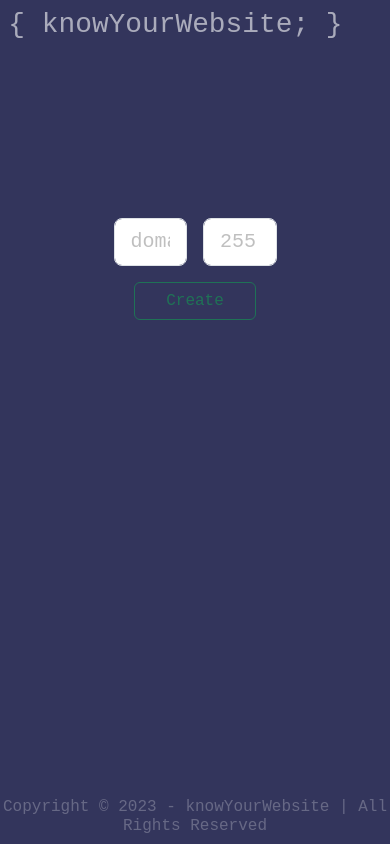
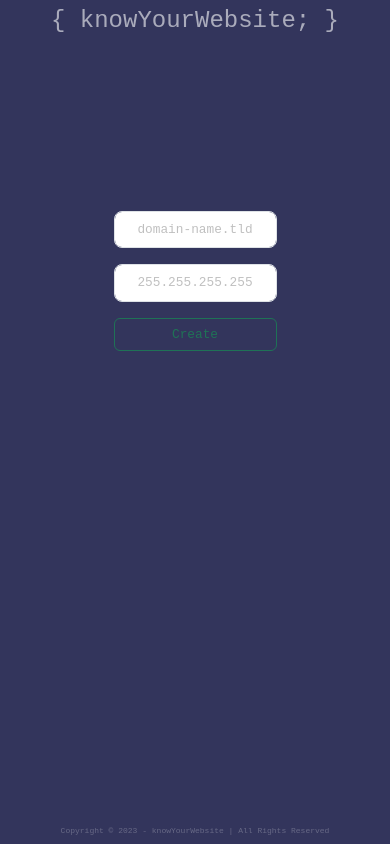
Before and after one commit to dimixlol/hosts-proxy, a Vue app: page / in a window 390 px wide. Built offline with nearby package versions, Linux system fonts and the light colour scheme; no server answers; what vue-cookies would draw is missing.

Commit message:
feat(styles): add responsive css

```diff
--- a/index.html
+++ b/index.html
@@ -9,8 +9,8 @@
     <link rel="preconnect" href="https://fonts.gstatic.com" crossorigin>
     <link href="https://fonts.googleapis.com/css2?family=Kanit:wght@600&display=swap" rel="stylesheet">
   </head>
-  <body class="min-vh-100 overflow-hidden">
-    <div id="app-container" class="min-vh-100 d-flex flex-column"></div>
+  <body class="min-vh-100">
+    <div id="app-container" class="min-vh-100 d-flex flex-column overflow-hidden"></div>
     <script type="module" src="/src/main.ts"></script>
   </body>
 </html>
--- a/src/App.vue
+++ b/src/App.vue
@@ -1,17 +1,60 @@
 <template>
   <header>
-    <a href="/" class="link-light text-decoration-none"><h1 class="user-select-none">{ {{ appName }}; }</h1></a>
+    <a href="/" class="link-light text-decoration-none">
+      <h1 class="site-name user-select-none">{ {{ appName }}; }</h1>
+    </a>
     <notification class="notification-container  min-vw-100 end-0 position-absolute d-flex justify-content-center"/>
   </header>
     <router-view id="app" class="d-flex flex-grow-1 flex-column"/>
     <footer>
-      <h6 class="user-select-none text-center opacity-25">{{ copyRightString }}</h6>
+      <h6 class="footer-size user-select-none text-center opacity-25">{{ copyRightString }}</h6>
     </footer>
 </template>
 
 <style lang="scss">
 @use "assets/scss/variables" as v;
-h1 { opacity: 60%; font-size: 3em; padding: .3em; }
+@import "bootstrap/scss/functions";
+@import "bootstrap/scss/variables";
+@import "bootstrap/scss/mixins";
+
+h1 {
+  white-space: nowrap;
+  &.site-name {
+    opacity: 60%;
+    font-size: 1.5em;
+    padding: .3em;
+    text-align: center;
+    @include media-breakpoint-up(sm) {
+      & {
+        font-size: 2.25em;
+      }
+    }
+    @include media-breakpoint-up(lg) {
+      & {
+        font-size: 3em;
+        text-align: left;
+      }
+    }
+  }
+}
+
+h6 {
+  white-space: nowrap;
+  &.footer-size {
+    font-size: .5em;
+    @include media-breakpoint-up(sm) {
+      & {
+        font-size: .75em;
+      }
+    }
+    @include media-breakpoint-up(lg) {
+      & {
+        font-size: 1em;
+      }
+    }
+  }
+}
+
 #app-container { background: v.$main-bg-color; color: v.$main-f-color; }
 .notification-container { top: -2.5rem;max-height: 10em; }
 body { --bs-body-font-family: 'Share Tech Mono', monospace; }
--- a/src/components/Form.vue
+++ b/src/components/Form.vue
@@ -5,12 +5,12 @@
       :name="item"
       :placeholder="props.placeholder||''"
       :required="props.required||false"
-      class="form-control form-control-lg submit"
+      class=" form-size form-font form-control  submit"
       @input="resetInvalid"
     />
 
     <input
-        class="btn btn-outline-success opacity-75"
+        class="btn btn-outline-success form-font opacity-75"
         type="submit"
         value="Create"
     />
@@ -41,7 +41,34 @@ const submitForm = (e:any) => {
 }
 </script>
 
-<style>
-.form-control::placeholder { color: rgba(0,0,0,0.25)!important; }
+<style lang="scss">
+
+@import "bootstrap/scss/functions";
+@import "bootstrap/scss/variables";
+@import "bootstrap/scss/mixins";
+
+.form-control::placeholder {
+  color: rgba(0,0,0,0.25)!important; text-align: center;
+  @include media-breakpoint-up(md) {
+  text-align: left;
+  }
+}
+
 .is-invalid { border: inset 1px red!important; }
+
+input {
+  &.form-size {
+    min-height: calc(1.5em + 1rem + calc(var(--bs-border-width) * 2));
+    padding: 0.5rem 1rem;
+    border-radius: var(--bs-border-radius-lg);
+  }
+
+  &.form-font { font-size: 1.25rem; }
+
+  @include media-breakpoint-down(lg) {
+    &.form-font {
+      font-size: 0.8rem;
+    }
+  }
+}
 </style>
--- a/src/views/Home.vue
+++ b/src/views/Home.vue
@@ -8,7 +8,6 @@
 <script lang="ts" setup>
 import Form from "../components/Form.vue";
 import Egg from "../components/Egg.vue";
-
 import VueCookies from "vue-cookies";
 import {inject, ref, reactive} from "vue";
 import {IpValidator, HostValidator} from "../validators";
@@ -53,16 +52,22 @@ const createSite = (e:any) => {
 </script>
 
 <style lang="scss">
+@import "bootstrap/scss/functions";
+@import "bootstrap/scss/variables";
+@import "bootstrap/scss/mixins";
+
 .app-form {
+  grid-template: 1fr / 1fr;
+  grid-gap: 1em;
   padding: 10em 1em 1em 1em;
-  grid-template: 1fr / 1fr 1fr;
-  grid-gap:  1em;
-  :last-child {
-    grid-column: 1/3;
-    width: 75%;
-    justify-self: center;
+
+  @include media-breakpoint-up(md) {
+    grid-template: 1fr / 1fr 1fr;
+      :last-child {
+      grid-column: 1/3;
+      width: 75%;
+      justify-self: center;
+    }
   }
 }
-
-
 </style>
```
